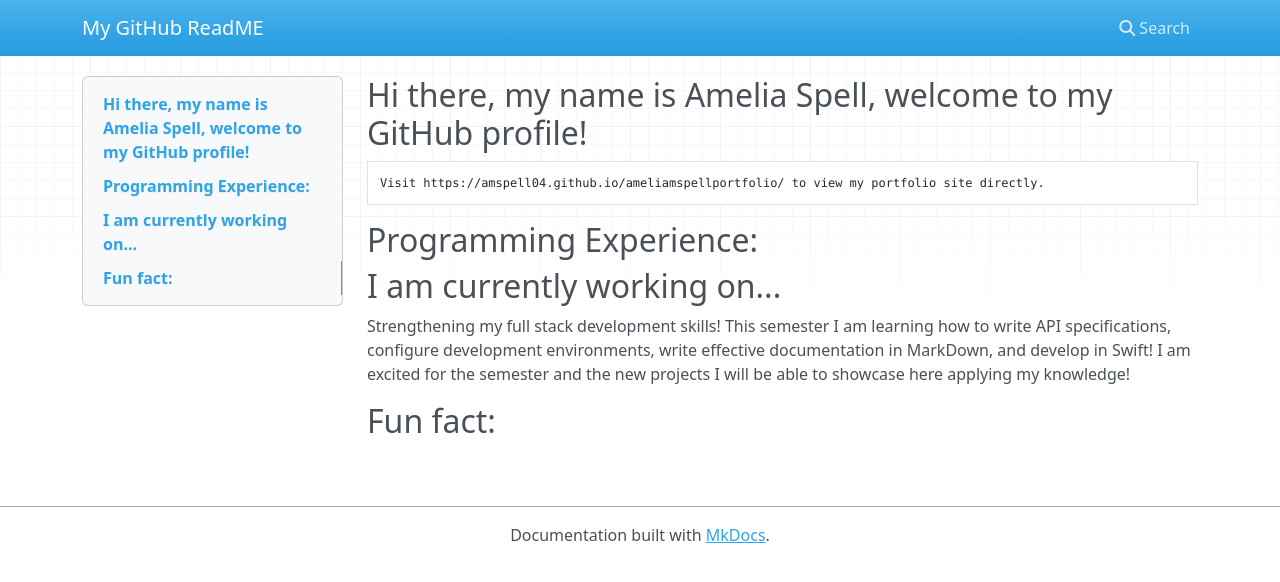
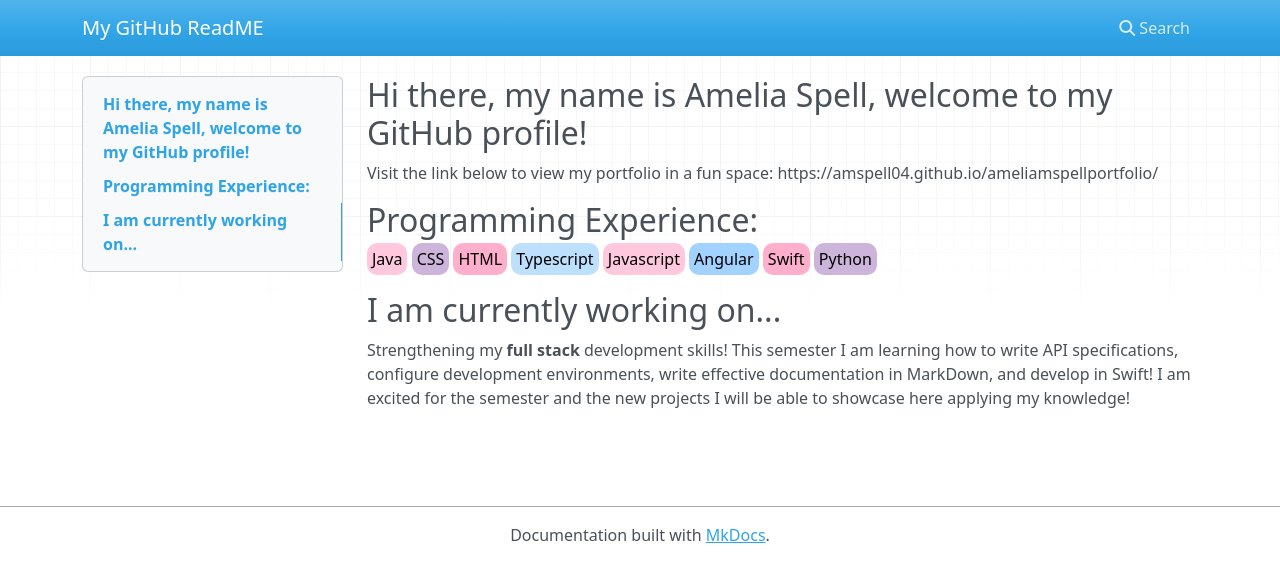
Before and after one commit to amspell04/amspell04, an MkDocs documentation site: the page built from docs/README.md, in a window 1280 px wide. Shown: the top 582 px of the page. Built offline with MkDocs 1.6.1, drawn with Linux system fonts in a browser that asks for light colours; nearby versions of some CDN libraries.

Commit message:
added in color blocks

```diff
--- a/docs/README.md
+++ b/docs/README.md
@@ -1,15 +1,23 @@
 
 ## Hi there, my name is **Amelia Spell**, welcome to my GitHub profile!
 
-    Visit https://amspell04.github.io/ameliamspellportfolio/ to view my portfolio site directly.
+Visit the link below to view my portfolio in a fun space:
+  https://amspell04.github.io/ameliamspellportfolio/
 
 ## Programming Experience:
-
+<div style="padding-bottom: 20px">
+<span style="background-color:#ffc8dd; color: black; padding: 5px; border-radius: 10px;">Java</span>
+<span style="background-color:#cdb4db; color: black; padding: 5px; border-radius: 10px;">CSS</span>
+<span style="background-color:#ffafcc; color: black; padding: 5px; border-radius: 10px;">HTML</span>
+<span style="background-color:#bde0fe; color: black; padding: 5px; border-radius: 10px;">Typescript</span>
+<span style="background-color:#ffc8dd; color: black; padding: 5px; border-radius: 10px;">Javascript</span>
+<span style="background-color:#a2d2ff; color: black; padding: 5px; border-radius: 10px;">Angular</span>
+<span style="background-color:#ffafcc; color: black; padding: 5px; border-radius: 10px;">Swift</span>
+<span style="background-color:#cdb4db; color: black; padding: 5px; border-radius: 10px;">Python</span>
+</div>
 
 ## I am currently working on...
-  Strengthening my full stack development skills! This semester I am learning how to write API specifications, configure development environments, write effective documentation in MarkDown, and develop in Swift! I am excited for the semester and the new projects I will be able to showcase here applying my knowledge!
-
-## Fun fact:
+  Strengthening my **full stack** development skills! This semester I am learning how to write API specifications, configure development environments, write effective documentation in MarkDown, and develop in Swift! I am excited for the semester and the new projects I will be able to showcase here applying my knowledge!
 
 <!--
 **amspell04/amspell04** is a ✨ _special_ ✨ repository because its `README.md` (this file) appears on your GitHub profile.
```
